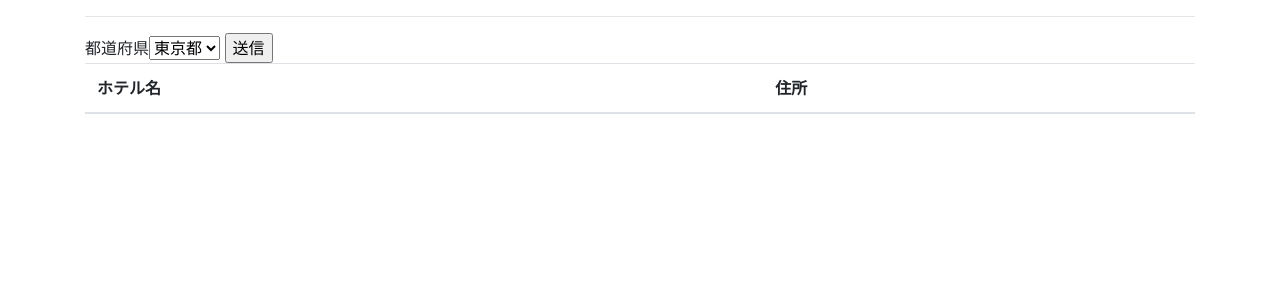
After one commit to agasac/proto, a Django app: page /jaran/ in a window 1280 px wide. The commit adds this page. Shown: the top 300 px of the page. Run offline with Django 3.2, Linux system fonts and the light colour scheme; lists and menus that the app fills with data are empty; some libraries are stand-ins or nearby versions.

Commit message:
#14 develop jaran search page

```diff
--- a/web/proto/forms.py
+++ b/web/proto/forms.py
@@ -5,3 +5,7 @@ class SpotSearchForm(forms.Form):
     prefecture = forms.ModelChoiceField(
         queryset=Prefecture.objects, label='都道府県', required=False
     )
+
+class JaranSearchForm(forms.Form):
+    pref_choices = [('東京都','東京都'), ('大阪府','大阪府')]
+    prefecture = forms.ChoiceField(label='都道府県', choices=pref_choices, required=True)
--- /dev/null
+++ b/web/proto/templates/proto/jaran_search.html
@@ -0,0 +1,30 @@
+{% extends "proto/base.html" %}
+
+{% block content %}
+  {{ message }}
+  <hr>
+  <form method="POST" action="">
+    {{form.prefecture.label}}{{form.prefecture}}
+    <input type="submit" value="送信">
+    {% csrf_token %}
+  </form>
+
+<table class="table table-hover">
+  <thead>
+    <tr>
+      <th>ホテル名</th>
+      <th>住所</th>
+    </tr>
+  </thead>
+  <tbody>
+    {% for hotelinfo in hotelinfo_list %}
+    <tr>
+      <th scope="row"> {{ forloop.counter }}</th>
+      <th> {{ hotelinfo.0 }} </th>
+      <th> {{ hotelinfo.1 }} </th>
+    </tr>
+    {% endfor %}
+  </tbody>
+</table>
+
+{% endblock %}
--- a/web/proto/templates/proto/proto_list.html
+++ b/web/proto/templates/proto/proto_list.html
@@ -3,7 +3,8 @@
 {% block content%}
 トップページだよ
 <div>
-  <a href = "{% url 'proto:search' %}"> 検索画面 </a>
-  <a href = "{% url 'admin:index' %}">　管理画面へ </a>
+  <a href = "{% url 'proto:search' %}"> 観光地検索画面へ </a> <br>
+  <a href = "{% url 'admin:index' %}">　管理画面へ </a> <br>
+  <a href = "{% url 'proto:jaran_search' %}"> じゃらんホテル検索へ </a>
 </div>
 {% endblock %}
--- a/web/proto/urls.py
+++ b/web/proto/urls.py
@@ -6,4 +6,5 @@ app_name = 'proto'
 urlpatterns = [
     path('', views.IndexView.as_view(), name='index'),
     path('search/', views.SearchView.as_view(), name='search'),
+    path('jaran/', views.jaran_search, name='jaran_search')
 ]
--- a/web/proto/views.py
+++ b/web/proto/views.py
@@ -1,6 +1,19 @@
 from django.views import generic
+from django.shortcuts import render
 from .models import Spot
-from .forms import SpotSearchForm
+from .forms import SpotSearchForm, JaranSearchForm
+import requests
+from bs4 import BeautifulSoup
+
+api_key = "psc16cc2723f3d"
+pref_code = {'北海道': '010000','青森県': '020000','岩手県': '030000','宮城県': '040000','秋田県': '050000','山形県': '060000',
+            '福島県': '070000','栃木県': '080000','群馬県': '090000','茨城県': '100000','埼玉県': '110000','千葉県': '120000',
+            '東京都': '130000','神奈川県': '140000','山梨県': '150000','長野県': '160000','新潟県': '170000','富山県': '180000',
+            '石川県': '190000','福井県': '200000','静岡県': '210000','岐阜県': '220000','愛知県': '230000','三重県': '240000',
+            '滋賀県': '250000','京都府': '260000','大阪府': '270000','兵庫県': '280000','奈良県': '290000','和歌山県': '300000',
+            '鳥取県': '310000','島根県': '320000','岡山県': '330000','広島県': '340000','山口県': '350000','徳島県': '360000',
+            '香川県': '370000','愛媛県': '380000','高知県': '390000','福岡県': '400000','佐賀県': '410000','長崎県': '420000',
+            '熊本県': '430000','大分県': '440000','宮崎県': '450000','鹿児島県': '460000','沖縄県': '470000'}
 
 class IndexView(generic.TemplateView):
     template_name = 'proto/proto_list.html'
@@ -27,3 +40,30 @@ class SearchView(generic.ListView):
             queryset = queryset.filter(prefecture=prefecture)
 
         return queryset
+
+def jaran_search(request):
+    form = JaranSearchForm(request.GET or None)
+    form.is_valid()
+    context = {'form':form}
+    if request.method == 'POST':
+        data = request.POST
+        pref = data['prefecture']
+        code = pref_code[pref]
+        res = get_api_response(code)
+        context['prefecture'] = pref
+        context['hotelinfo_list'] = res
+    return render(request, 'proto/jaran_search.html',context)
+
+# 指定した都道府県のホテル検索結果を取得
+def get_api_response(code):
+    url = 'http://jws.jalan.net/APILite/HotelSearch/V1/?key={0}&pref={1}'.format(api_key, code)
+    print(url)
+    response = requests.get(url)
+    response.encoding = response.apparent_encoding
+    bs = BeautifulSoup(response.text, 'xml')
+    hotel_list = []
+    for hotel in bs.find_all('Hotel'):
+        name = hotel.HotelName.string
+        address = hotel.HotelAddress.string
+        hotel_list.append((name,address))
+    return hotel_list
```
